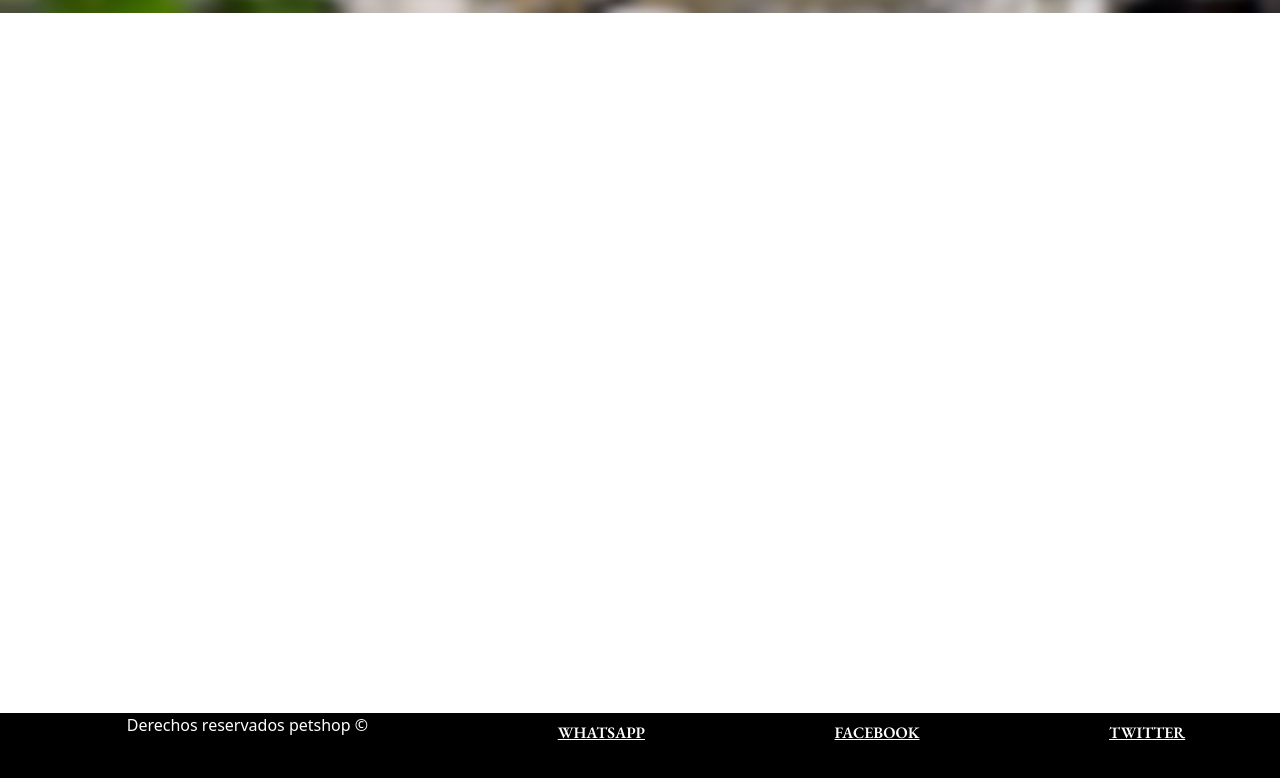
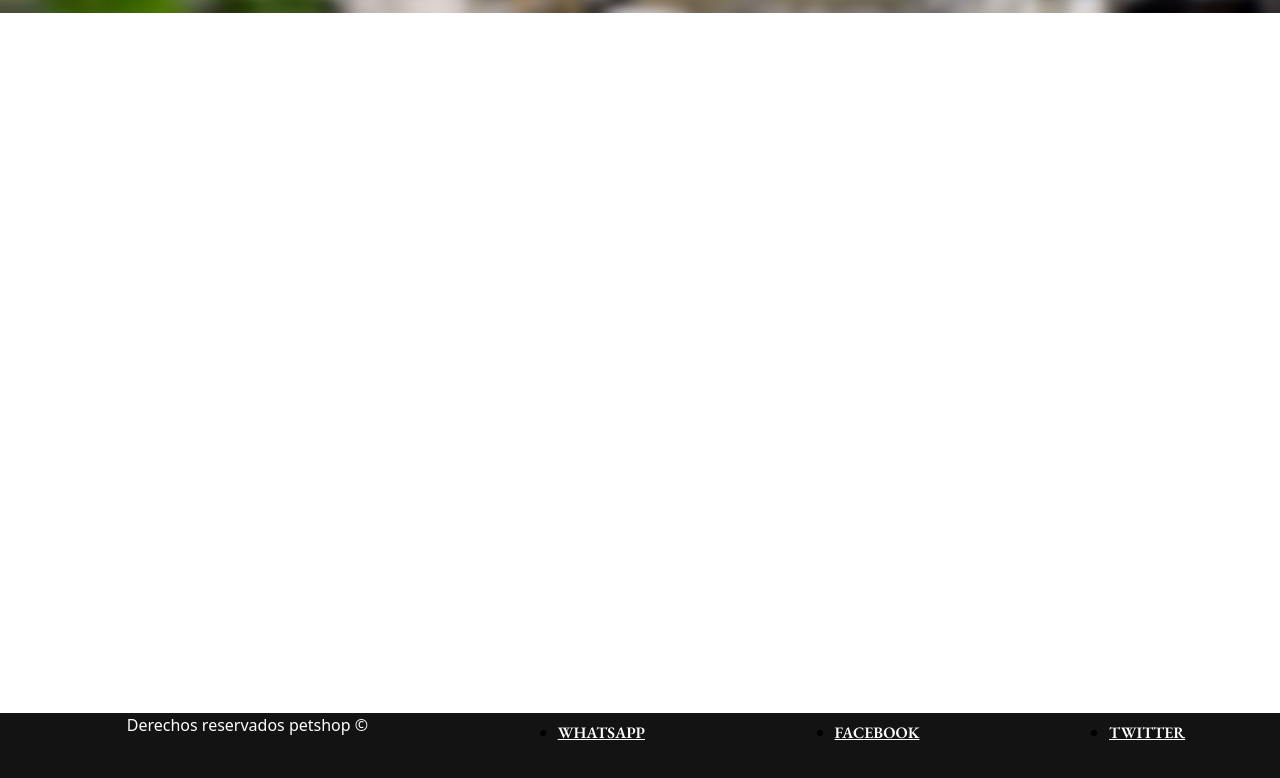
Before and after one commit to Juani099/JuanVillalobos.Bootstrap, a plain HTML site: page index.html in a window 1280 px wide. Shown: the part 985-1763 px from the top of the page. Drawn offline with nearby package versions, Linux system fonts and the light colour scheme; a web font is replaced by a local one.

```diff
--- a/css/style.css
+++ b/css/style.css
@@ -84,7 +84,7 @@ transform: scale(1.5);
 /* Estilo de footer */
 
 .footer {
-    background-color: black;
+    background-color: rgba(0, 0, 0, 0.925);
     height: 75px;
     margin-top: 700px;
 }
```
